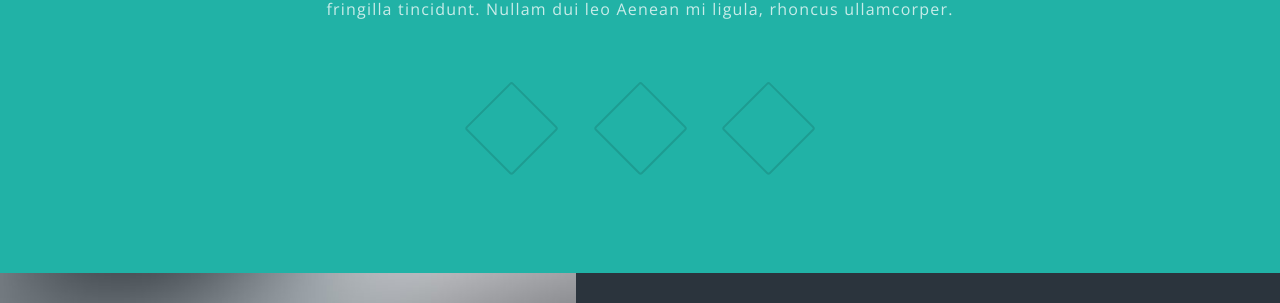
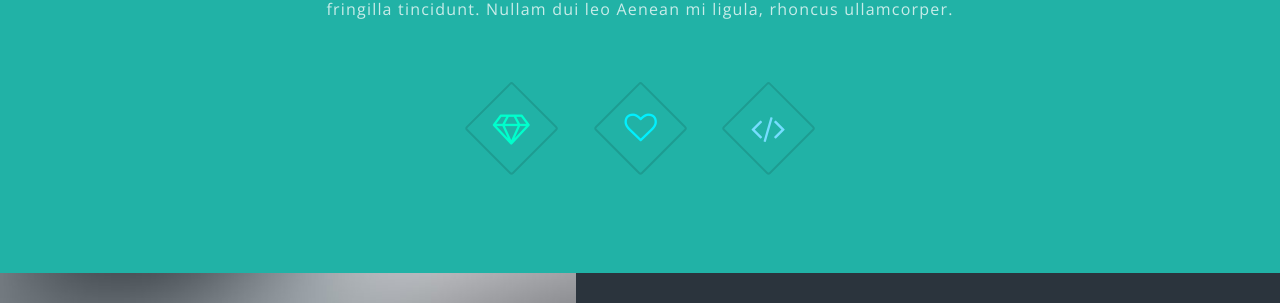
Before and after one commit to FDlove/FDlove.github.io, a Jekyll site: the page built from index.html, in a window 1280 px wide and 900 px high, scrolled down 1001 px. Shown: the part 147-450 px from the top of the window. Built offline with Jekyll 4.4.1, drawn with Linux system fonts in a browser that asks for light colours.

```diff
--- a/_config.yml
+++ b/_config.yml
@@ -10,7 +10,7 @@ description: |
 owner: Your Name # or company name
 first_published: 2016 # if migrating another site, the year of your first publish
 email: your-email@domain.com
-baseurl: '/' # the subpath of your site, e.g. /blog
+baseurl: "" # the subpath of your site, e.g. /blog
 url: "http://fdlove.github.io/" # the base hostname & protocol for your site
 social:
   twitter: https://twitter.com/<username>
```
